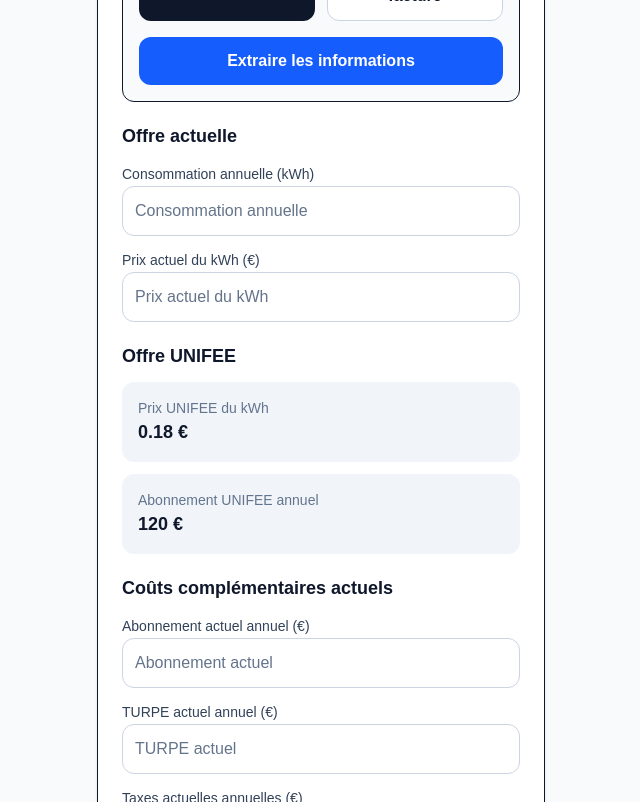
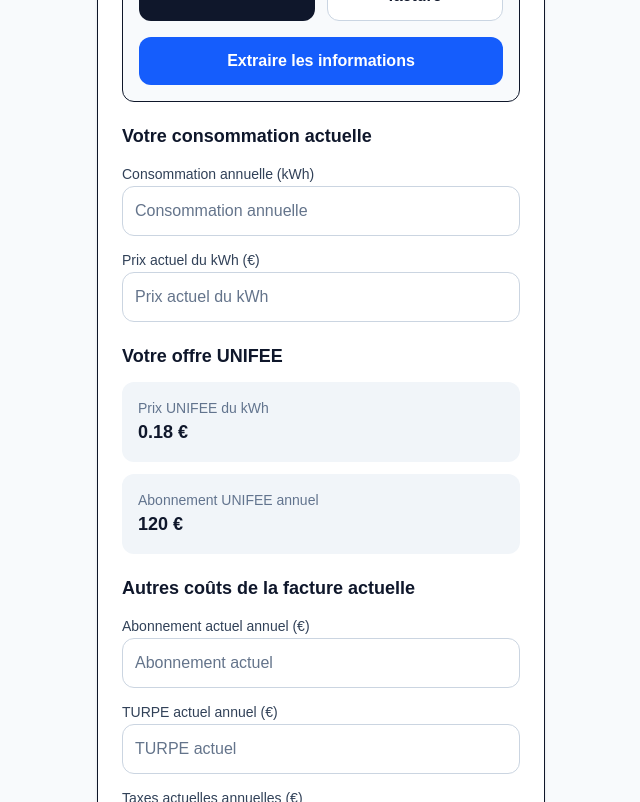
Before and after one commit to Marchalthomas-creator/Unifee-v3-, a Next.js app: page /simulation-electricite in a window 1280 px wide. Shown: the part 700-1502 px from the top of the page, without its empty margins (319-959 px from the left). Built offline with nearby package versions, Linux system fonts and the light colour scheme.

Commit message:
clarify electricity section titles

```diff
--- a/app/simulation-electricite/page.tsx
+++ b/app/simulation-electricite/page.tsx
@@ -156,7 +156,6 @@ export default function SimulationElectricitePage() {
 
       const rawText = result.data.text || "";
       const text = normaliserTexte(rawText);
-      const lower = text.toLowerCase();
 
       setOcrText(text);
 
@@ -253,9 +252,6 @@ export default function SimulationElectricitePage() {
           "Analyse terminée. Les champs détectés ont été préremplis. Vérifie et corrige si nécessaire."
         );
       }
-
-      console.log("OCR TEXT:", text);
-      console.log("OCR LOWER:", lower);
     } catch (error) {
       console.error(error);
       setMessageExtraction(
@@ -574,7 +570,7 @@ export default function SimulationElectricitePage() {
             <>
               <div className="space-y-3">
                 <h2 className="text-lg font-semibold text-slate-900">
-                  Offre actuelle
+                  Votre consommation actuelle
                 </h2>
 
                 <div className="space-y-2">
@@ -606,7 +602,7 @@ export default function SimulationElectricitePage() {
 
               <div className="space-y-3">
                 <h2 className="text-lg font-semibold text-slate-900">
-                  Offre UNIFEE
+                  Votre offre UNIFEE
                 </h2>
 
                 <div className="rounded-xl bg-slate-100 p-4">
@@ -626,7 +622,7 @@ export default function SimulationElectricitePage() {
             <>
               <div className="space-y-3">
                 <h2 className="text-lg font-semibold text-slate-900">
-                  Offre actuelle
+                  Votre consommation actuelle
                 </h2>
 
                 <div className="space-y-2">
@@ -693,7 +689,7 @@ export default function SimulationElectricitePage() {
 
               <div className="space-y-3">
                 <h2 className="text-lg font-semibold text-slate-900">
-                  Offre UNIFEE
+                  Votre offre UNIFEE
                 </h2>
 
                 <div className="rounded-xl bg-slate-100 p-4">
@@ -718,7 +714,7 @@ export default function SimulationElectricitePage() {
 
           <div className="space-y-3">
             <h2 className="text-lg font-semibold text-slate-900">
-              Coûts complémentaires actuels
+              Autres coûts de la facture actuelle
             </h2>
 
             <div className="space-y-2">
```
